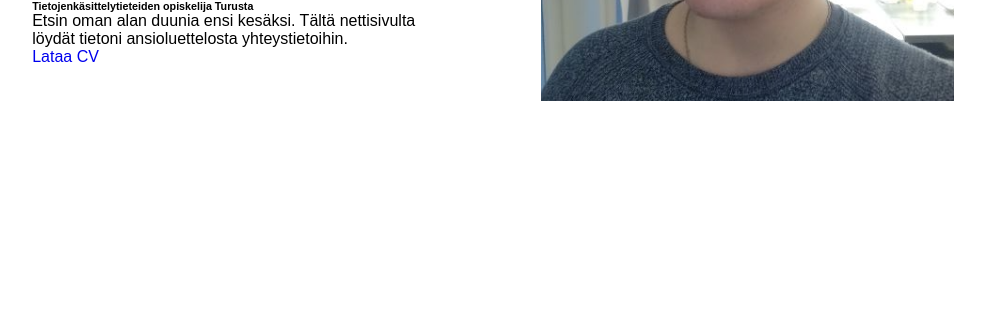
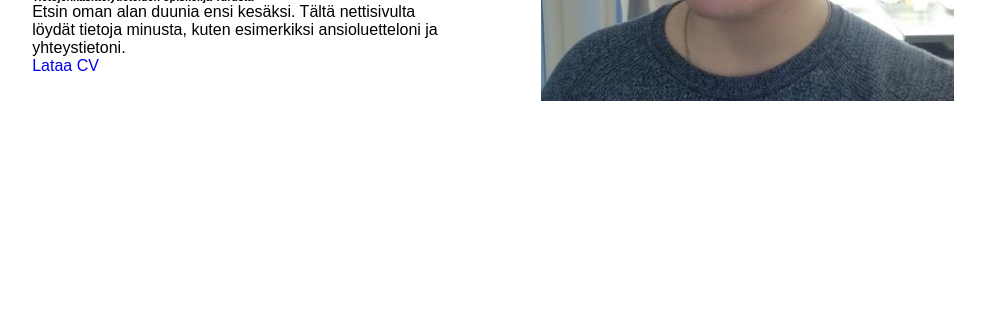
Before and after one commit to EetuEH/Portfolio-website, a plain HTML site: page index.html in a window 1280 px wide. Shown: the part 482-800 px from the top of the page, without its empty margins (147-1132 px from the left). Drawn offline with nearby package versions, Linux system fonts and the light colour scheme; a web font is replaced by a local one.

Commit message:
Etusivun versio valmis

```diff
--- a/index.html
+++ b/index.html
@@ -34,14 +34,13 @@
                 <h5>Moro! Olen</h5>
                 <h1>Eetu Haanpää</h1>
                 <h6>Tietojenkäsittelytieteiden opiskelija Turusta</h6>
-                <p>Etsin oman alan duunia ensi kesäksi. Tältä nettisivulta löydät tietoni ansioluettelosta yhteystietoihin.</p>
+                <p>Etsin oman alan duunia ensi kesäksi. Tältä nettisivulta löydät tietoja minusta, kuten esimerkiksi ansioluetteloni ja yhteystietoni.</p>
                 <a href="#" class="btn">Lataa CV</a>
             </div>
 
             <div class="home-img">
                 <img src="resources/kuva1.PNG">
             </div>
-
         </section>
 
         <footer>
```
